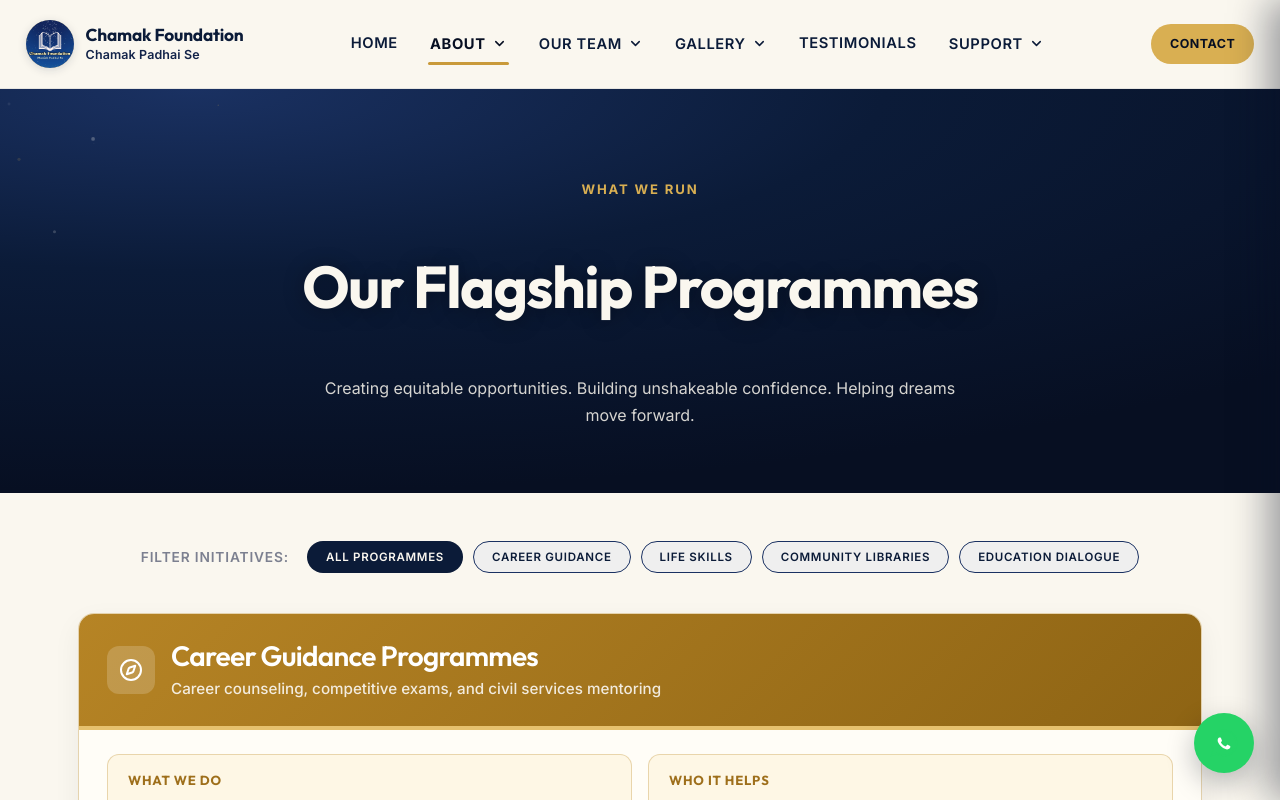
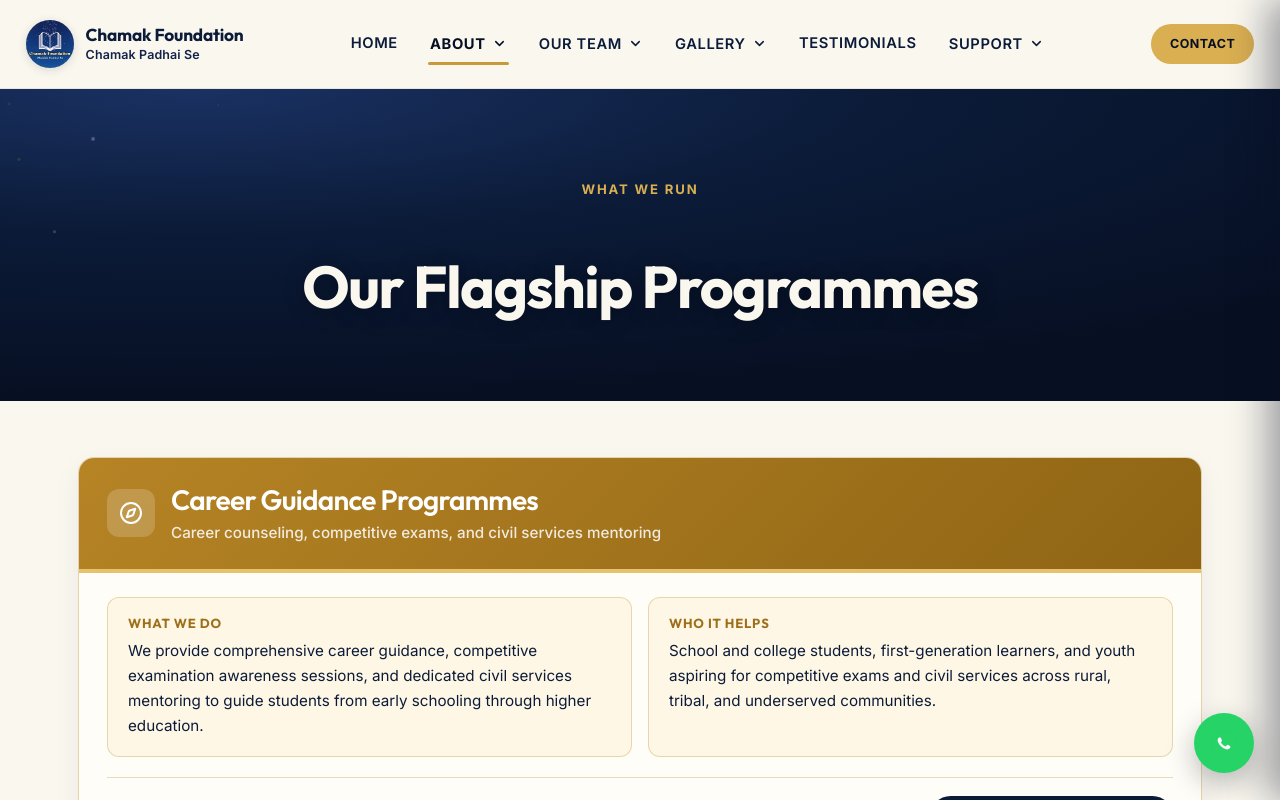
Before and after one commit to SAIKRISHNACHANDA/chamakfoundation.org, a Next.js app: page /programmes in a window 1280 px wide. Shown: the top 800 px of the page. Built offline with nearby package versions, Linux system fonts and the light colour scheme.

Commit message:
content(programmes): remove filter bar and PageHero subtitle

```diff
--- a/src/app/programmes/page.js
+++ b/src/app/programmes/page.js
@@ -1,6 +1,3 @@
-"use client";
-
-import { useState } from "react";
 import Link from "next/link";
 import PageHero from "@/components/PageHero";
 import {
@@ -12,7 +9,6 @@ import {
 } from "lucide-react";
 
 export default function ProgrammesPage() {
-  const [activeFilter, setActiveFilter] = useState("all");
 
   const programmes = [
     {
@@ -89,51 +85,18 @@ export default function ProgrammesPage() {
     },
   ];
 
-  const filterCategories = [
-    { id: "all", label: "All Programmes" },
-    { id: "Higher Ed & Careers", label: "Career Guidance" },
-    { id: "Youth & Leadership", label: "Life Skills" },
-    { id: "Community & Literacy", label: "Community Libraries" },
-    { id: "Policy & Development", label: "Education Dialogue" },
-  ];
-
-  const filtered = activeFilter === "all"
-    ? programmes
-    : programmes.filter(p => p.category === activeFilter);
-
   return (
     <>
       <PageHero
         eyebrow="What We Run"
         title="Our Flagship Programmes"
-        subtitle="Creating equitable opportunities. Building unshakeable confidence. Helping dreams move forward."
       />
 
-      {/* Filter Bar */}
-      <section className="section" style={{ paddingBottom: "32px", paddingTop: "48px" }}>
+      {/* Programmes List */}
+      <section className="section" style={{ paddingBottom: "48px", paddingTop: "56px" }}>
         <div className="container">
-          <div style={{ display: "flex", justifyContent: "center", alignItems: "center", gap: "10px", flexWrap: "wrap", marginBottom: "40px" }}>
-            <span style={{ fontSize: "0.86rem", color: "var(--ink-400)", fontWeight: 600, marginRight: "8px", textTransform: "uppercase", letterSpacing: "0.06em" }}>Filter Initiatives:</span>
-            {filterCategories.map(f => (
-              <button
-                key={f.id}
-                onClick={() => setActiveFilter(f.id)}
-                className={`btn btn-sm ${activeFilter === f.id ? "btn-navy" : "btn-outline-navy"}`}
-                style={{
-                  borderRadius: "30px",
-                  padding: "8px 18px",
-                  transition: "all 0.25s ease",
-                  cursor: "pointer",
-                }}
-              >
-                {f.label}
-              </button>
-            ))}
-          </div>
-
-          {/* Programmes List */}
           <div style={{ display: "flex", flexDirection: "column", gap: "32px" }}>
-            {filtered.map((p) => {
+            {programmes.map((p) => {
               const Icon = p.icon;
 
               return (
```
